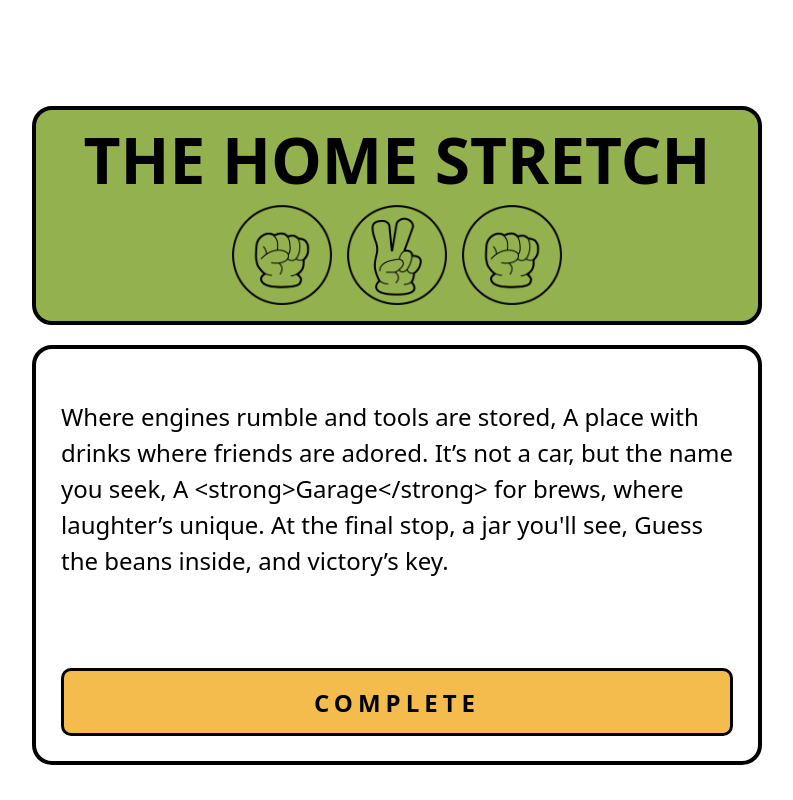
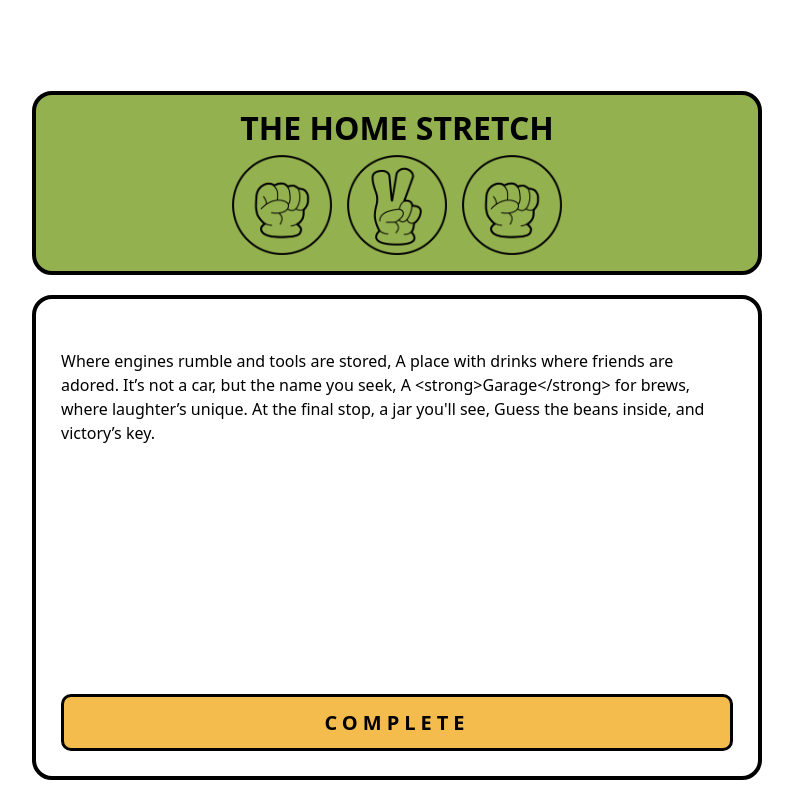
Before and after one commit to haydnkerr/Amazing-Race, a React (Vite) app: page /Amazing-Race/FinalRiddle in a window 1280 px wide. Shown: the whole page, without its empty margins (243-1036 px from the left). Built offline with nearby package versions, Linux system fonts and the light colour scheme.

Commit message:
Update styling

```diff
--- a/src/App.css
+++ b/src/App.css
@@ -12,7 +12,7 @@ body {
   display: flex;
   align-items: center;
   justify-content: center;
-  padding: 25px;
+  padding: 10px;
 }
 
 #root {
@@ -78,7 +78,7 @@ body {
   align-items: center;
   border-radius: 10px;
   width: 100%;
-  font-size: 1.5rem;
+  font-size: 1.25rem;
   text-transform: uppercase;
   letter-spacing: 5px;
   font-weight: 800;
@@ -99,7 +99,7 @@ body {
   color: #f4bc4d;
   text-transform: uppercase;
   line-height: 57px;
-  font-size: 4.5rem;
+  font-size: 2rem;
   letter-spacing: 17px;
   font-weight: 900;
 }
@@ -132,7 +132,7 @@ body {
   text-transform: uppercase;
   color: black;
   margin: 5px 0px 10px 0px;
-  font-size: 4rem;
+  font-size: 2rem;
   font-weight: 900;
 }
 
@@ -162,7 +162,7 @@ body {
 
 .inner-challenge-card p {
   color: black;
-  font-size: 1.5rem;
+  font-size: 1rem;
   font-weight: 400;
 }
 
--- a/src/App.jsx
+++ b/src/App.jsx
@@ -57,37 +57,37 @@ function App() {
     <section className="home-btns-container">
     <Link className="home-btn" to="/ChallengePerson">
     <div className="home-btn-title">
-      <h3>The Amazing</h3>
+      <h3>Brooklyn</h3>
       <h2>Race</h2>
     </div>
     </Link>
     <Link className="home-btn" to="/DrawPerson">
     <div className="home-btn-title">
-      <h3>The Amazing</h3>
+      <h3>Brooklyn</h3>
       <h2>Race</h2>
     </div>
     </Link>
     <Link className="home-btn" to="/DrawCelebrity">
     <div className="home-btn-title">
-      <h3>The Amazing</h3>
+      <h3>Brooklyn</h3>
       <h2>Race</h2>
     </div>
     </Link>
     <Link className="home-btn" to="/FinalRiddle">
     <div className="home-btn-title">
-      <h3>The Amazing</h3>
+      <h3>Brooklyn</h3>
       <h2>Race</h2>
     </div>
     </Link>
     <Link className="home-btn" to="/Coodbreakers">
     <div className="home-btn-title">
-      <h3>The Amazing</h3>
+      <h3>Brooklyn</h3>
       <h2>Race</h2>
     </div>
     </Link>
     <Link className="home-btn" to="/CodeBreakersSolo">
     <div className="home-btn-title">
-      <h3>The Amazing</h3>
+      <h3>Brooklyn</h3>
       <h2>Race</h2>
     </div>
     </Link>
```
